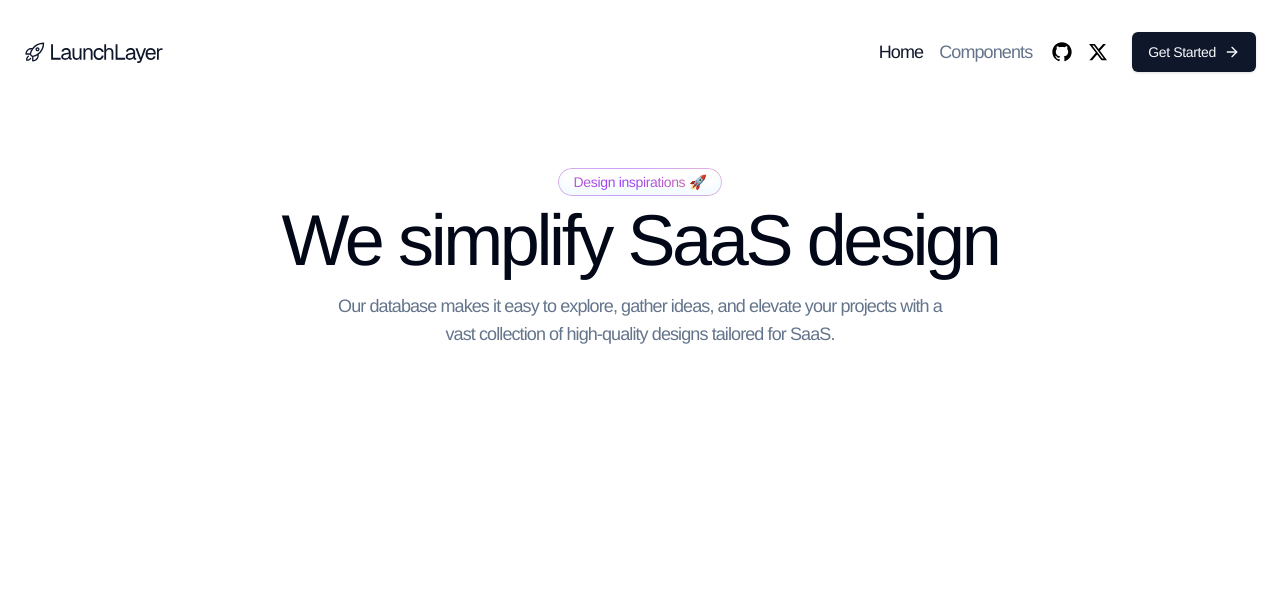
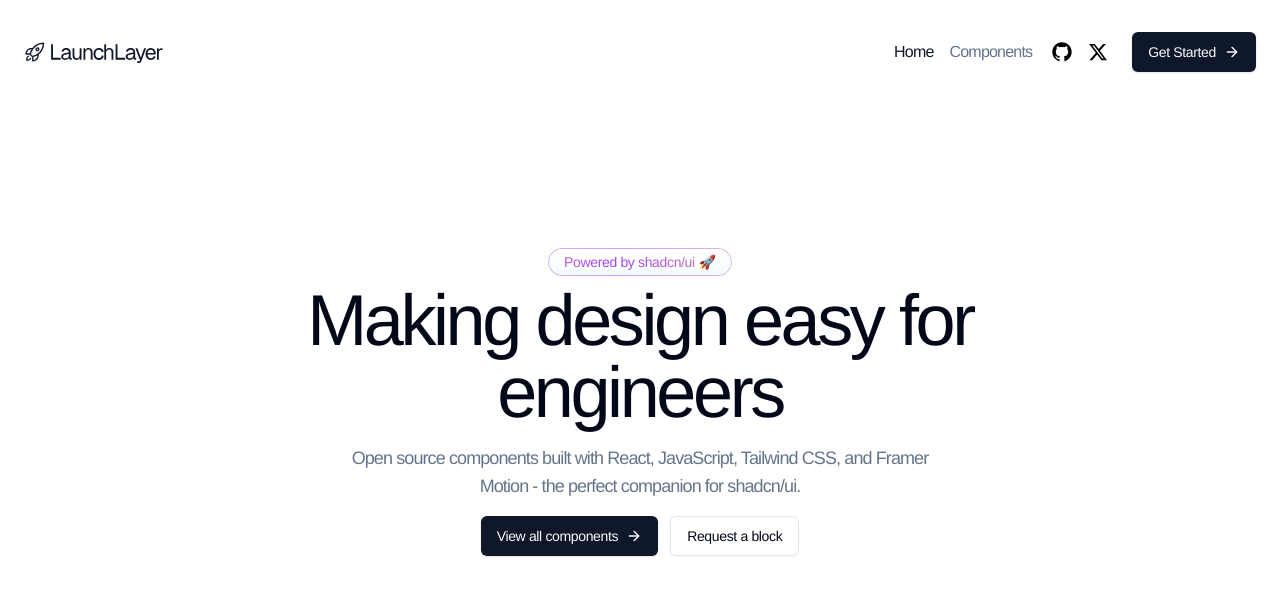
Before and after one commit to PiyushG-dev/launchlayer, a Next.js app: page / in a window 1280 px wide. Shown: the top 596 px of the page. Built offline with nearby package versions, Linux system fonts and the light colour scheme.

Commit message:
hero section updated

```diff
--- a/app/page.js
+++ b/app/page.js
@@ -5,7 +5,7 @@ export default function Home() {
       <div className="max-w-screen-xl mx-auto px-6">
         <HeroHeading
           title="SaaS design"
-          label="Design inspirations"
+          label="Powered by shadcn/ui"
           emoji="🚀"
         />
       </div>
--- a/components/Navbar.jsx
+++ b/components/Navbar.jsx
@@ -31,7 +31,7 @@ const Navbar = () => {
               {navlinks.map((link) => (
                 <Link key={link.id} href={link.href}>
                   <span
-                    className={`cursor-pointer text-lg tracking-tighter transition-all duration-300 px-2 py-1 rounded-sm hover:bg-slate-100 ${
+                    className={`cursor-pointer tracking-tighter transition-all duration-300 px-2 py-1 rounded-sm hover:bg-slate-100 ${
                       pathname === link.href
                         ? "text-slate-900"
                         : "text-slate-500"
@@ -163,6 +163,11 @@ const Navbar = () => {
                 </svg>
               </a>
             </div>
+            <Button asChild>
+              <Link href="/components">
+                Get Started <ArrowRight strokeWidth={2} />
+              </Link>
+            </Button>
           </nav>
         </div>
       </div>
--- a/components/ui/hero-heading.jsx
+++ b/components/ui/hero-heading.jsx
@@ -2,11 +2,14 @@ import React from "react";
 import { ChevronRight } from "lucide-react";
 import { cn } from "@/lib/utils";
 import AnimatedGradientText from "@/components/ui/animated-gradient-text";
+import { Button } from "./button";
+import { ArrowRight } from "lucide-react";
+import Link from "next/link";
 
 const HeroHeading = ({ label, emoji, title, desc }) => {
   return (
     <section className="w-full">
-      <div className="pt-16 pb-8">
+      <div className="pt-36 pb-8">
         <div className="flex flex-col items-center gap-4">
           <div>
             <AnimatedGradientText>
@@ -19,15 +22,24 @@ const HeroHeading = ({ label, emoji, title, desc }) => {
               </span>
               <span>{emoji}</span>
             </AnimatedGradientText>
-            <h1 className="text-center text-5xl tracking-tighter sm:text-7xl sm:tracking-[-3.4px] mt-2">
-              We simplify {title}
+            <h1 className="text-center text-5xl tracking-tighter sm:text-7xl sm:tracking-[-3.4px] sm:max-w-3xl mt-2">
+              Making design easy for engineers
             </h1>
           </div>
           <p className="tracking-tight sm:text-lg text-slate-500 sm:tracking-tighter sm:w-3/4 lg:w-2/4 text-center">
-            Our database makes it easy to explore, gather ideas, and elevate
-            your projects with a vast collection of high-quality designs
-            tailored for SaaS.
+            Open source components built with React, JavaScript, Tailwind CSS,
+            and Framer Motion &#8208; the perfect companion for shadcn/ui.
           </p>
+          <div className="flex flex-col sm:flex-row items-center gap-3">
+            <Button asChild>
+              <Link href="/components">
+                View all components <ArrowRight strokeWidth={2} />
+              </Link>
+            </Button>
+            <Button variant="outline" asChild>
+              <Link href="/request">Request a block</Link>
+            </Button>
+          </div>
         </div>
       </div>
     </section>
```
